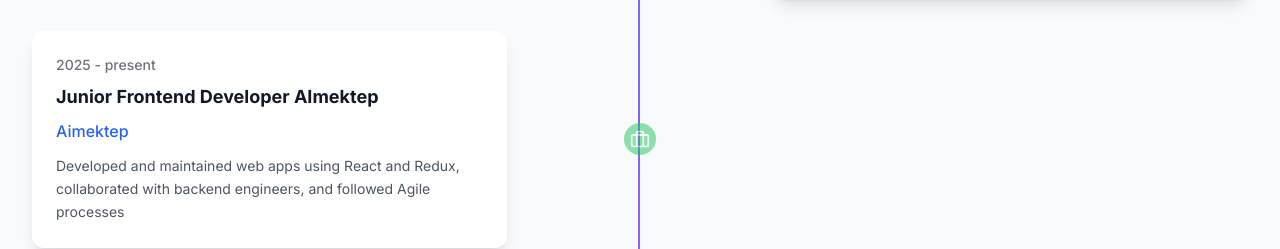
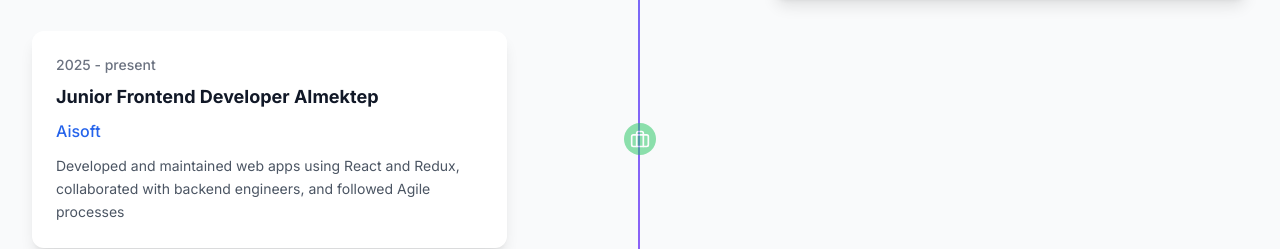
Before and after one commit to Amange1di/aman, a React (Vite) app: page / in a window 1280 px wide. Shown: the part 4153-4402 px from the top of the page. Built offline with nearby package versions, Linux system fonts and the light colour scheme.

Commit message:
Update Experience.tsx

```diff
--- a/src/components/Experience.tsx
+++ b/src/components/Experience.tsx
@@ -43,7 +43,7 @@ export const Experience: React.FC = () => {
       type: "work",
       icon: <Briefcase size={20} />,
       title: t("juniorDev"),
-      organization: "Aimektep",
+      organization: "Aisoft",
       date: `2025 - ${t("present")}`,
       description: t("juniorDevDesc"),
     },
```
